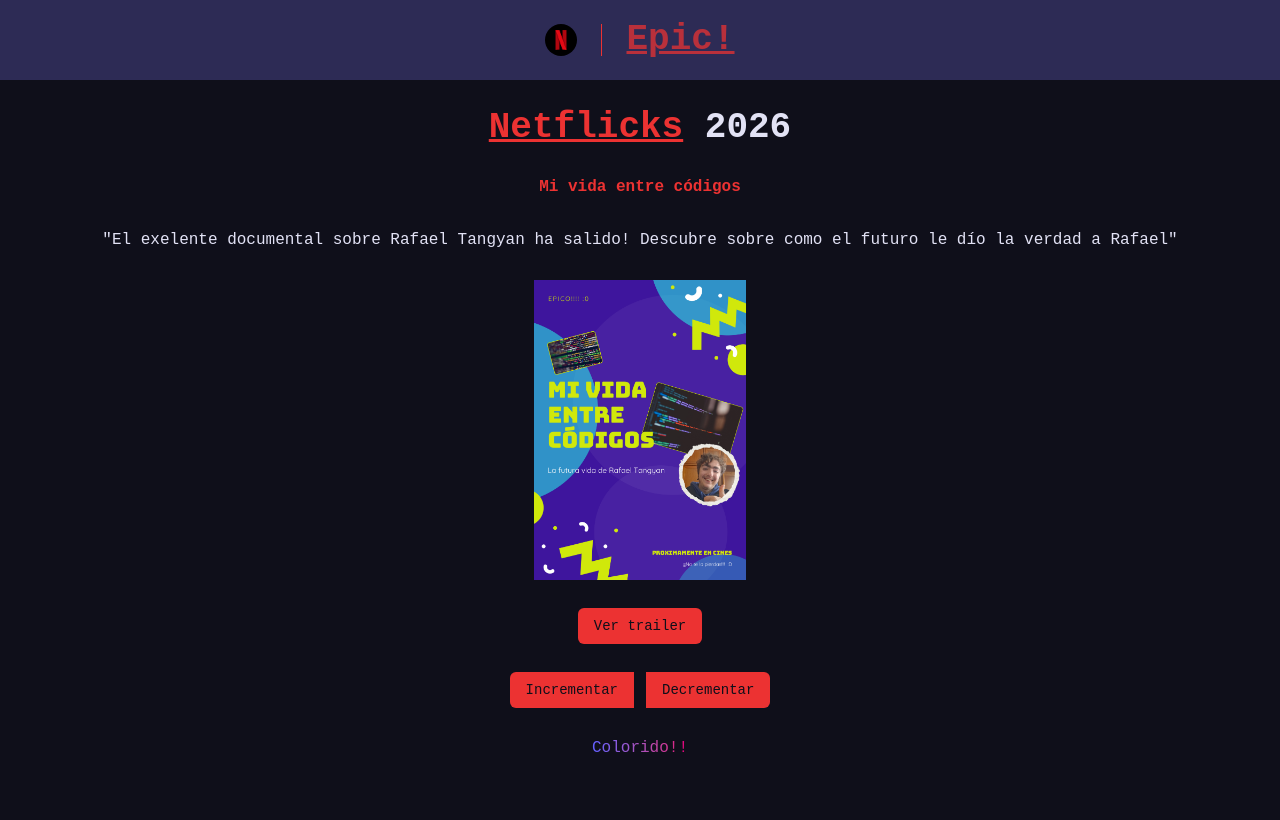
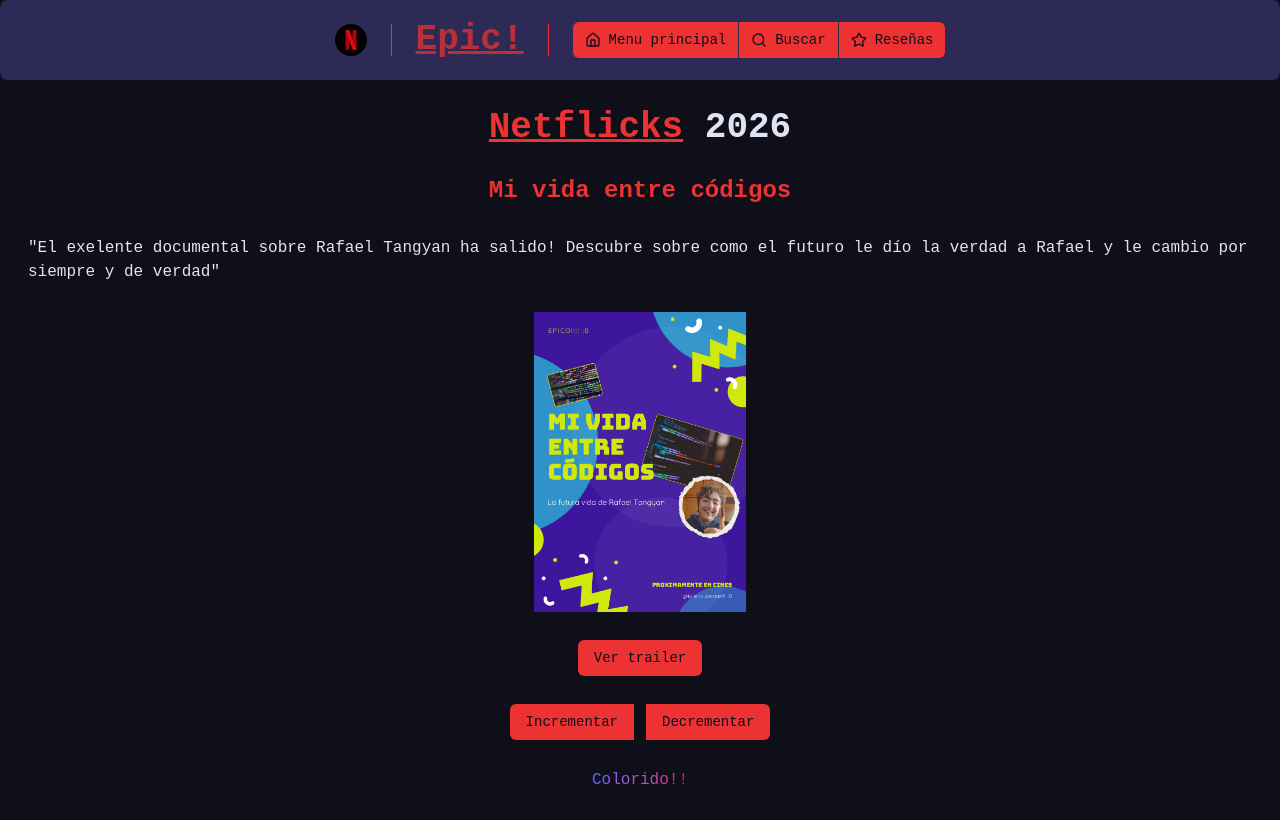
Before and after one commit to RafaDEV99/school-netflicks-2036, a React (Vite) app: page / in a window 1280 px wide. Built offline with nearby package versions, Linux system fonts and the light colour scheme.

Commit message:
Added new buttons with icons

```diff
--- a/src/App.tsx
+++ b/src/App.tsx
@@ -1,13 +1,14 @@
 import { useState } from 'react'
 import { Button } from './components/ui/button'
 import "./index.css"
-import { ButtonGroup } from './components/ui/button-group'
+import { ButtonGroup, ButtonGroupSeparator } from './components/ui/button-group'
 import {
   Avatar,
   AvatarImage,
   AvatarFallback,
 } from "@/components/ui/avatar"
 import { Separator } from '@/components/ui/separator'
+import { HomeIcon, SearchIcon, StarIcon } from 'lucide-react'
 
 function App() {
   const [count, setCount] = useState(10)
@@ -15,22 +16,40 @@
 
   return (
     <>
-    <div className='bg-secondary p-6 flex text-sm justify-center items-center gap-6 animate-in fade-in zoom-in-95 duration-700 h-20'>
+    <div className='bg-secondary rounded-l-lg rounded-r-lg p-6 flex text-sm justify-center items-center gap-6 animate-in fade-in zoom-in-95 duration-700 h-20'>
       <Avatar>
         <AvatarImage src='src/assets/netflix-icon.svg' alt="@RafaDEV99"/>
         <AvatarFallback>:O</AvatarFallback>
       </Avatar>
       <Separator orientation='vertical' className="bg-primary"/>
+
       <h1 className='font-bold text-4xl animate-pulse text-primary underline underline-offset-2'>Epic!</h1>
+
+      <Separator orientation='vertical' className="bg-primary"/>
+      <ButtonGroup>
+        <Button>
+          <HomeIcon />
+          Menu principal
+        </Button>
+        <ButtonGroupSeparator />
+        <Button>
+          <SearchIcon />
+          Buscar
+        </Button>
+        <ButtonGroupSeparator />
+        <Button>
+          <StarIcon />
+          Reseñas
+        </Button>
+      </ButtonGroup>
 
     </div>
     <div className='grid gap-7 p-7 items-center justify-items-center animate-in fade-in zoom-in-95 duration-750'>
       <h1 className='font-bold text-4xl'><a className='hover:animate-pulse text-primary underline underline-offset-2'>Netflicks</a> 2026</h1>
-
-      <h2 className={`${classUnder} text-1xl`}>Mi vida entre códigos</h2>
+      <h2 className={`${classUnder} text-2xl`}>Mi vida entre códigos</h2>
       <p>
         "El exelente documental sobre Rafael Tangyan ha salido!
-        Descubre sobre como el futuro le dío la verdad a Rafael"
+        Descubre sobre como el futuro le dío la verdad a Rafael y le cambio por siempre y de verdad"
       </p>
       <img src="src/assets/Poster_Rafa.png" className='h-75'></img>
       <Button className='bg-auto'>Ver trailer</Button>
```
